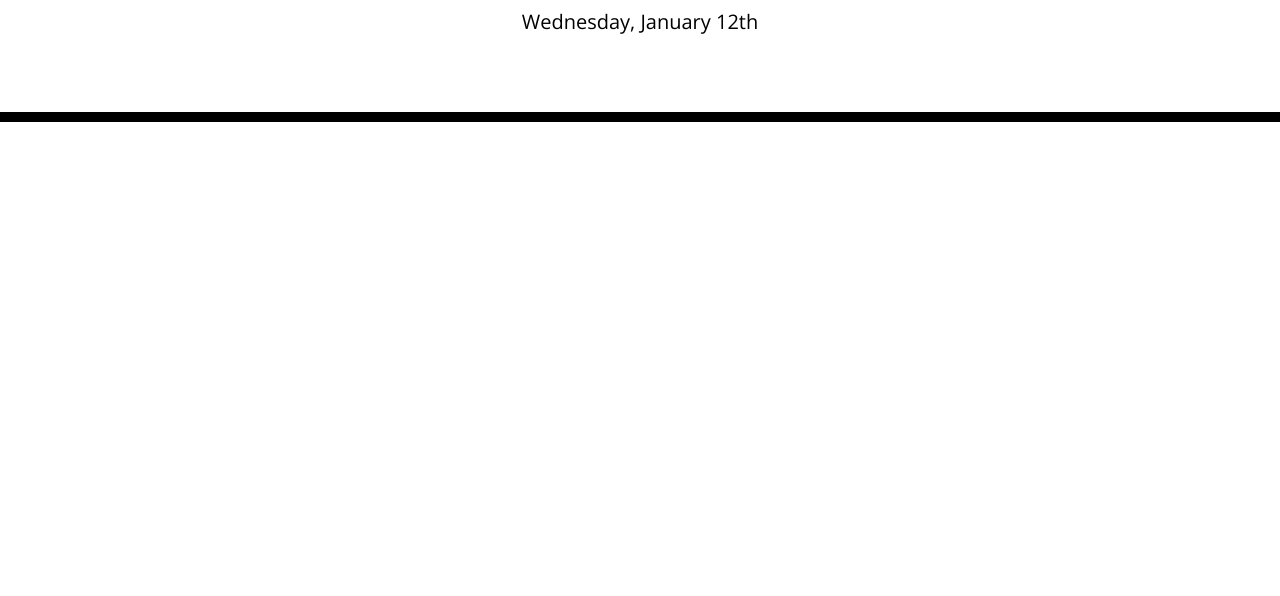
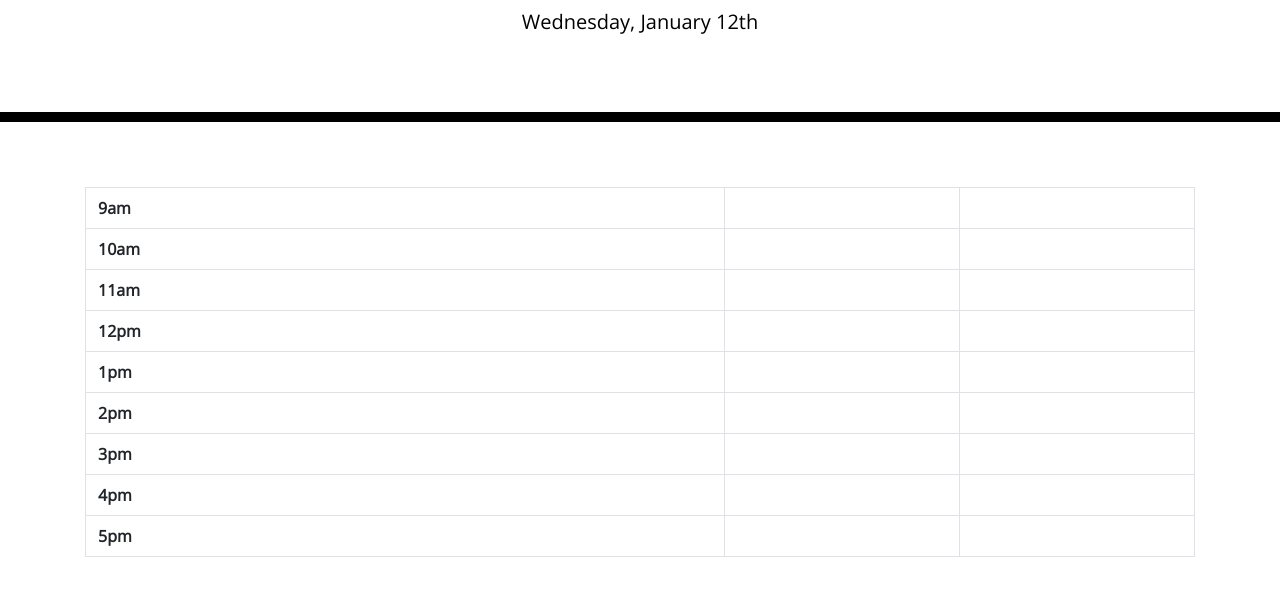
Before and after one commit to DanLawrence91/day-planner, a plain HTML site: page index.html in a window 1280 px wide. Shown: the part 182-778 px from the top of the page. Drawn offline with nearby package versions, Linux system fonts and the light colour scheme.

Commit message:
table for timeblocks added

```diff
--- a/assets/js/script.js
+++ b/assets/js/script.js
@@ -1,19 +1,15 @@
 const date = moment();
 
 // when user lands on page
-
 // user sees current date in header and business hours for that day in rows of one hour each - 9am - 5pm
+// date is that day and changes each day
+$('#currentDay').text(date.format("dddd, MMMM Do"))
 
 // timeblocks in form of table - 3 columns and 9 rows
-
 // each row and hour of the day
-
 // col 1 = that time e.g 9am
 // col 2 = editable area (main width of row)
 // col 3 = save button
-
-// date is that day and changes each day
-$('#currentDay').text(date.format("dddd, MMMM Do"))
 
 // events can be added to each row
 
--- a/index.html
+++ b/index.html
@@ -1,23 +1,14 @@
 <!DOCTYPE html>
 <html lang="en">
+
 <head>
   <meta charset="UTF-8" />
   <meta name="viewport" content="width=device-width, initial-scale=1.0" />
   <meta http-equiv="X-UA-Compatible" content="ie=edge" />
-    <link
-      rel="stylesheet"
-      href="https://stackpath.bootstrapcdn.com/bootstrap/4.3.1/css/bootstrap.min.css"
-    />
-    <link
-      rel="stylesheet"
-      href="https://use.fontawesome.com/releases/v5.8.1/css/all.css"
-      integrity="sha384-50oBUHEmvpQ+1lW4y57PTFmhCaXp0ML5d60M1M7uH2+nqUivzIebhndOJK28anvf"
-      crossorigin="anonymous"
-    />
-    <link
-      href="https://fonts.googleapis.com/css?family=Open+Sans&display=swap"
-      rel="stylesheet"
-    />
+  <link rel="stylesheet" href="https://stackpath.bootstrapcdn.com/bootstrap/4.3.1/css/bootstrap.min.css" />
+  <link rel="stylesheet" href="https://use.fontawesome.com/releases/v5.8.1/css/all.css"
+    integrity="sha384-50oBUHEmvpQ+1lW4y57PTFmhCaXp0ML5d60M1M7uH2+nqUivzIebhndOJK28anvf" crossorigin="anonymous" />
+  <link href="https://fonts.googleapis.com/css?family=Open+Sans&display=swap" rel="stylesheet" />
   <link rel="stylesheet" href="assets/css/style.css" />
   <title>Work Day Scheduler</title>
 </head>
@@ -35,10 +26,64 @@
       local storage used to save entry when added to timeblock when save button pressed
       color code the timeblocks depending on current time
      -->
+    <div class="row">
+      <div class="col">
+        <table class="table table-bordered">
+          <tbody>
+            <tr>
+              <th scope="row">9am</th>
+              <td></td>
+              <td></td>
+            </tr>
+            <tr>
+              <th scope="row">10am</th>
+              <td></td>
+              <td></td>
+            </tr>
+            <tr>
+              <th scope="row">11am</th>
+              <td></td>
+              <td></td>
+            </tr>
+            <tr>
+              <th scope="row">12pm</th>
+              <td></td>
+              <td></td>
+            </tr>
+            <tr>
+              <th scope="row">1pm</th>
+              <td></td>
+              <td></td>
+            </tr>
+            <tr>
+              <th scope="row">2pm</th>
+              <td></td>
+              <td></td>
+            </tr>
+            <tr>
+              <th scope="row">3pm</th>
+              <td></td>
+              <td></td>
+            </tr>
+            <tr>
+              <th scope="row">4pm</th>
+              <td></td>
+              <td></td>
+            </tr>
+            <tr>
+              <th scope="row">5pm</th>
+              <td></td>
+              <td></td>
+            </tr>
+          </tbody>
+        </table>
+      </div>
+    </div>
   </div>
 
   <script src="https://cdnjs.cloudflare.com/ajax/libs/jquery/3.2.1/jquery.min.js"></script>
   <script src="https://cdnjs.cloudflare.com/ajax/libs/moment.js/2.24.0/moment.min.js"></script>
   <script src="assets/js/script.js"></script>
 </body>
+
 </html>
```
Lines whose indentation alone changed are shown as unchanged.
